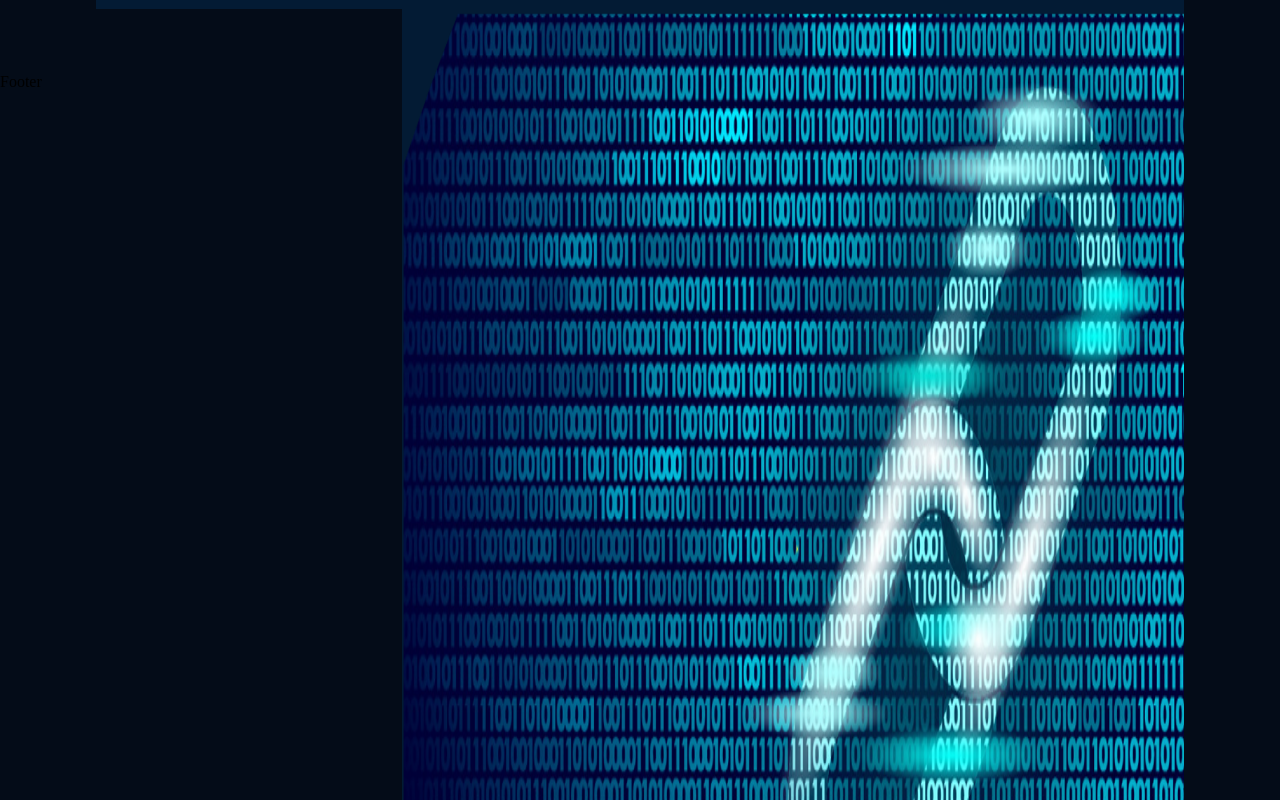
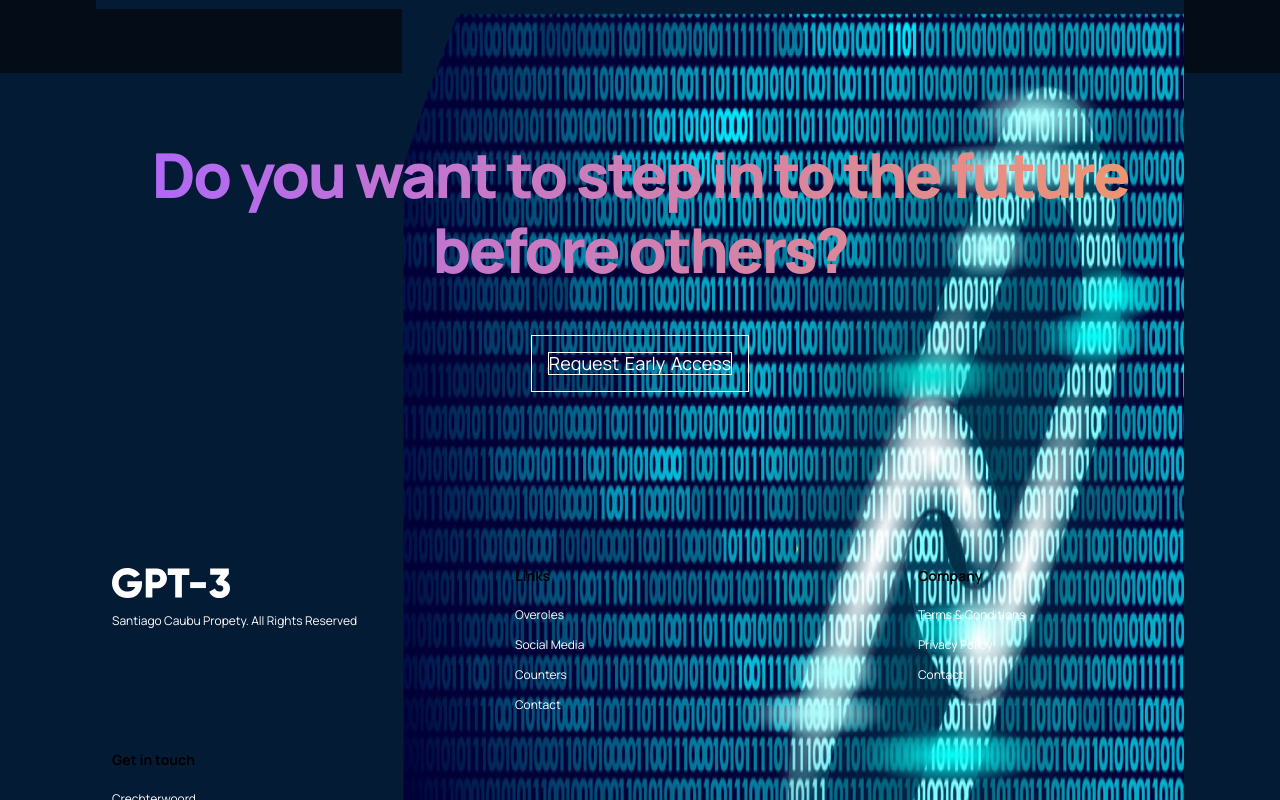
Before and after one commit to scaubu/Proyect-1, a React (Create React App) app: page / in a window 1280 px wide. Shown: the part 5540-6340 px from the top of the page. Built offline with nearby package versions, Linux system fonts and the light colour scheme; the HTML template or start-up script is replaced by a standard one.

Commit message:
finish footer container

```diff
--- a/src/containers/footer/Footer.jsx
+++ b/src/containers/footer/Footer.jsx
@@ -1,10 +1,45 @@
 import React from "react";
 import "./footer.css";
+import gpt3Logo from "../../assets/logo.svg";
 
 const Footer = () => {
     return (
-        <div>
-            Footer
+        <div className="gpt3__footer section__padding">
+            <div className="gpt3__footer-heading">
+                <h1 className="gradient__text">Do you want to step in to the future before others?</h1>
+            </div>
+
+            <div className="gpt3__footer-btn">
+                <p>Request Early Access</p>
+            </div>
+
+            <div className="gpt3__footer-links">
+                <div className="gpt3__footer-links_logo">
+                    <img src={gpt3Logo} alt="logo" />
+                    <p>Santiago Caubu Propety. All Rights Reserved</p>
+                </div>
+                <div className="gpt3__footer-links_div">
+                    <h4>Links</h4>
+                    <p>Overoles</p>
+                    <p>Social Media</p>
+                    <p>Counters</p>
+                    <p>Contact</p>
+                </div>
+                <div className="gpt3__footer-links_div">
+                    <h4>Company</h4>
+                    <p>Terms & Conditions</p>
+                    <p>Privacy Policy</p>
+                    <p>Contact</p>
+                </div>
+                <div className="gpt3__footer-links_div">
+                    <h4>Get in touch</h4>
+                    <p>Crechterwoord</p>
+                    <p>2323-651055</p>
+                    <p>s.caubu@gmail.com</p>
+                </div>
+            </div>
+            <div className="gpt3__footer-copyright"></div>
+            <p>2023 GPT-3. All rights reserved.</p>
         </div>
     )
 }
--- a/src/containers/footer/footer.css
+++ b/src/containers/footer/footer.css
@@ -0,0 +1,140 @@
+.gpt3__footer {
+    display:flex;
+    flex-direction: column;
+    justify-content: center;
+    align-items: center;
+
+    background: var(--color-footer);
+}
+
+.gpt3__footer-heading {
+    width: 100%;
+    text-align: center;
+    margin-bottom: 3rem;
+}
+
+.gpt3__footer-heading h1 {
+    font-family: var(--font-family);
+    font-weight: 800;
+    font-size: 62px;
+    line-height: 75px;
+    text-aling: center;
+    letter-spacing: -0.04em;
+}
+
+.gpt3__footer-btn {
+    display: flex;
+    justify-content: center;
+    align-items: center;
+    padding: 1rem;
+    border: 1px solid #fff;
+    text-align: center;
+
+    margin-bottom: 10rem;
+    cursor: pointer;
+}
+
+.gpt3__footer-btn p {
+    border: 1px solid #FFFFFF;
+    box-sizing: border-box;
+    font-family: var(--font-family);
+    font-size: 18px;
+    line-height: 21px;
+    color: #FFFFFF;
+    word-spacing: 2px;
+}
+
+.gpt3__footer-links {
+    display: flex;
+    justify-content: space-between;
+    align-items: flex-start;
+    flex-wrap: wrap;
+    flex-direction: row;
+
+    width: 100%;
+    text-align: left;
+}
+
+.gpt3__footer-links div {
+    width: 250px;
+    margin: 1rem;
+}
+
+.gpt3__footer-links_logo {
+    display: flex;
+    flex-direction: column;
+}
+
+.gpt3__footer-links_logo img {
+    width: 118px;
+    height: 30px;
+
+    margin-bottom: 1rem;
+}
+
+.gpt3__footer-links_logo p {
+    font-family: var(--font-family);
+    font-size: 12px;
+    line-height: 14px;
+    color: #FFFFFF;
+}
+
+.gpt3__footer-links_div {
+    display: flex;
+    justify-content: flex-start;
+    flex-direction: column;
+}
+
+.gpt3__footer-links_div h4 {
+    font-family: var(--font-family);
+    font-size: 14px;
+    line-height: 16px;
+    color: FFFFFF;
+    margin-bottom: 1rem
+}
+
+.gpt3__footer-links_div p {
+    font-family: var(--font-family);
+    font-size: 12px;
+    line-height: 14px;
+    color: #FFFFFF;
+
+    margin: 0.5rem 0;
+    cursor: pointer;
+}
+
+.gpt3__footer-copyright {
+    margin-top: 2rem;
+    text-align: center;
+    width: 100%;
+}
+
+.gpt3__footer-copyright p {
+    font-family: var(--font-family);
+    font-size: 12px;
+    line-height: 14px;
+    color: #FFFFFF;
+}
+
+@media screen and (max-width: 850px) {
+    .gpt3__footer-heading h1 {
+        font-size: 44px;
+        line-height: 50px;
+    }
+
+    .gpt3__footer-links div {
+        margin: 1rem 0;
+    }
+
+    .gpt3__footer-btn p {
+        font-size: 14px;
+        line-height: 20px;
+    }
+}
+
+@media screen and (max-width: 550px) {
+    .gpt3__footer-heading h1 {
+        font-size: 27px;
+        line-height: 38px;
+    }
+}
```
